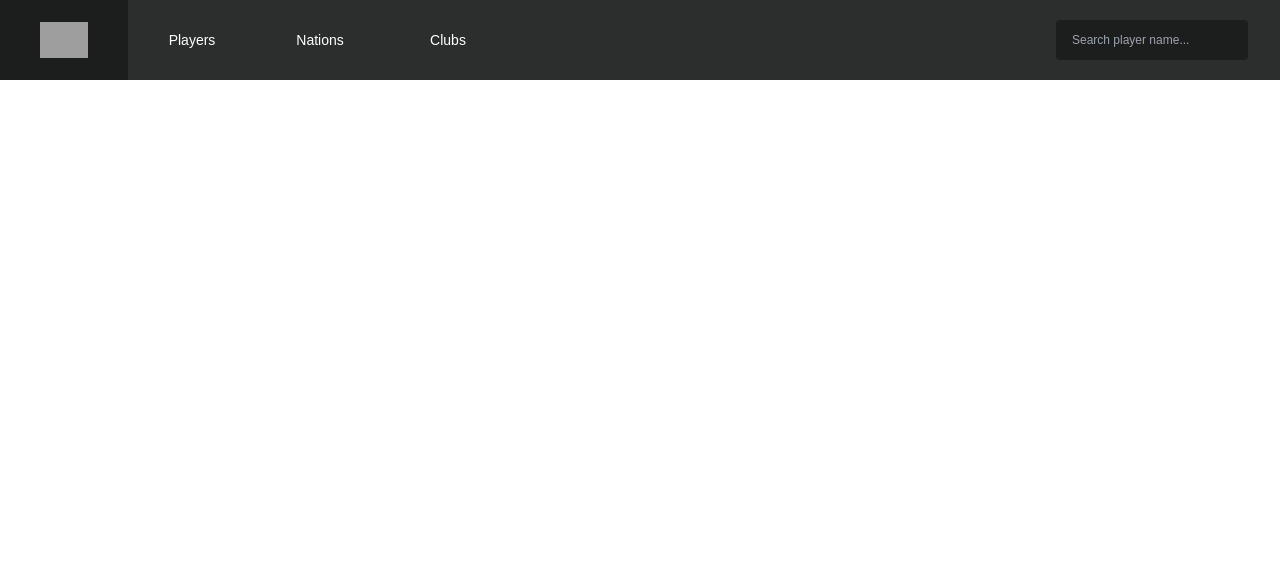
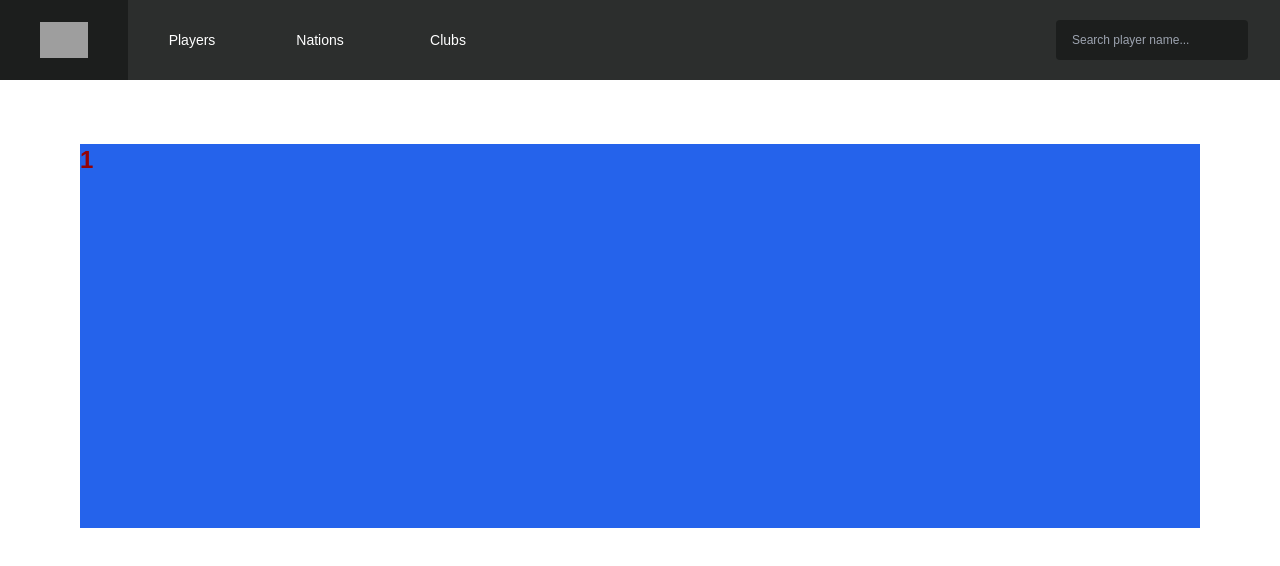
Before and after one commit to DWC97/fc-24-db, a React (Vite) app: page /clubs/1 in a window 1280 px wide. Shown: the top 566 px of the page. Built offline with nearby package versions, Linux system fonts and the light colour scheme; grey boxes are pictures that could not be loaded; some icons are missing.

Commit message:
Dynamic route for club

```diff
--- a/src/pages/Club.jsx
+++ b/src/pages/Club.jsx
@@ -1,7 +1,17 @@
+import { Table } from "../components/Table";
+import { useParams } from "react-router-dom"
+import { RouteError } from "../components/RouteError";
+
 export function Club(){
+
+    const { id } = useParams()
+
     return (
-        <div>
-            club
+        <div className="w-full flex flex-col px-5 md:px-10 lg:px-20">
+            <div className="flex flex-col mt-36 h-96 bg-blue-600">
+                <h1 className="text-custom-maroon text-2xl font-semibold tracking-widest mb-4">{id}</h1>
+
+            </div>
         </div>
     )
 }
--- a/src/pages/Player.jsx
+++ b/src/pages/Player.jsx
@@ -1,4 +1,5 @@
 import { useParams } from "react-router-dom"
+import { Link } from "react-router-dom"
 import { RouteError } from "../components/RouteError";
 import { formatNumber } from "../utils/Utils";
 import { Radar, RadarChart, PolarGrid, PolarAngleAxis, PolarRadiusAxis } from 'recharts';
@@ -131,8 +132,9 @@ export function Player({ players }){
                     <span className="hidden md:flex md:text-3xl font-medium tracking-widest">{player.short_name}</span>
                     <span className="text-xl flex md:hidden">{player.short_name}  <span className="font-semibold ml-3">{player.overall}</span></span>
                     <div className="flex flex-row justify-between items-center text-xs md:text-base">
+
                         <div className="flex flex-row items-center">
-                            <span>{player.club_name.toUpperCase()}</span>
+                            <Link to={`/clubs/${player.club_name}`}><span>{player.club_name.toUpperCase()}</span></Link>
                             <img src="https://cdn.sofifa.net/meta/team/9/120.png" className="w-4 ml-1 md:w-7 md:ml-3"/>
                         </div>
                         <div className="flex flex-row ml-2 md:ml-8 items-center">
```
